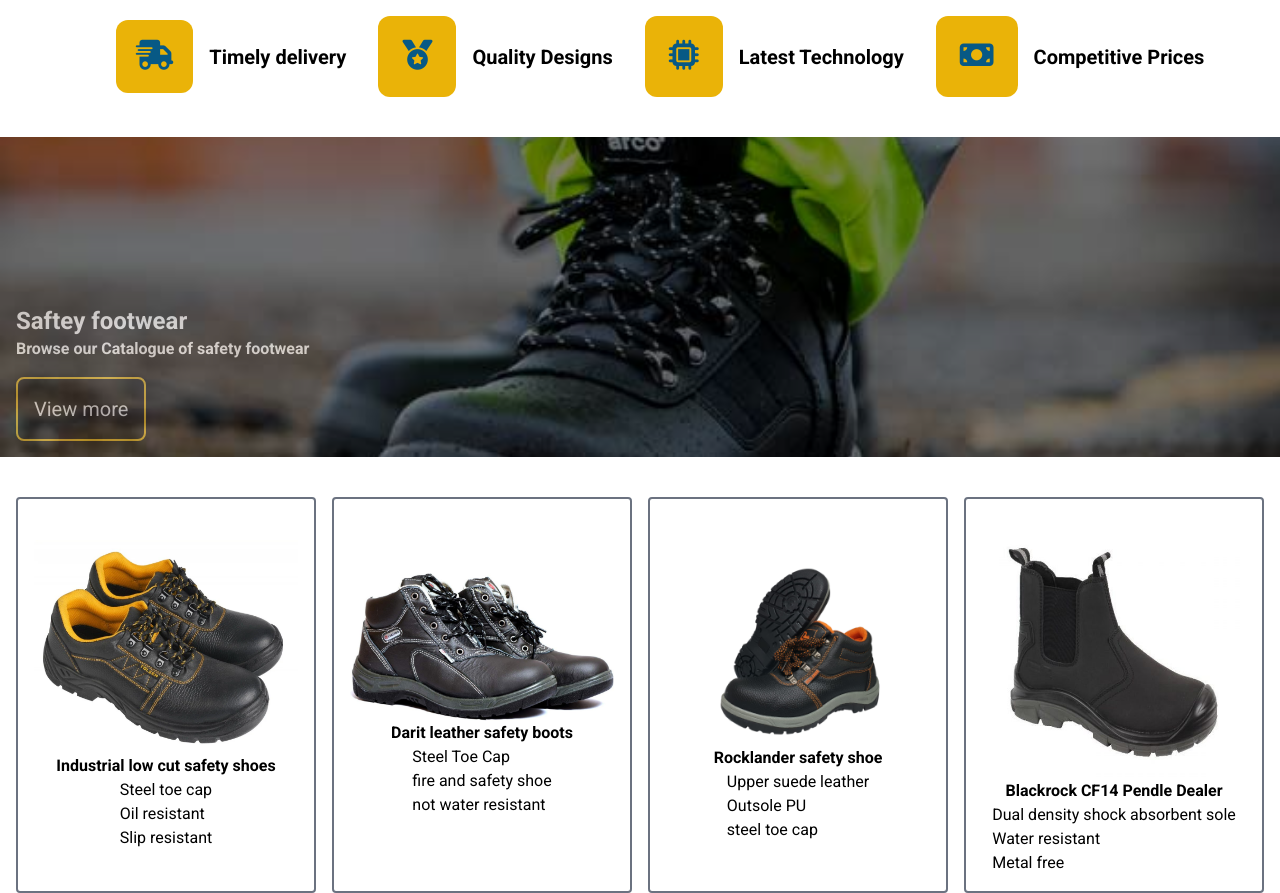
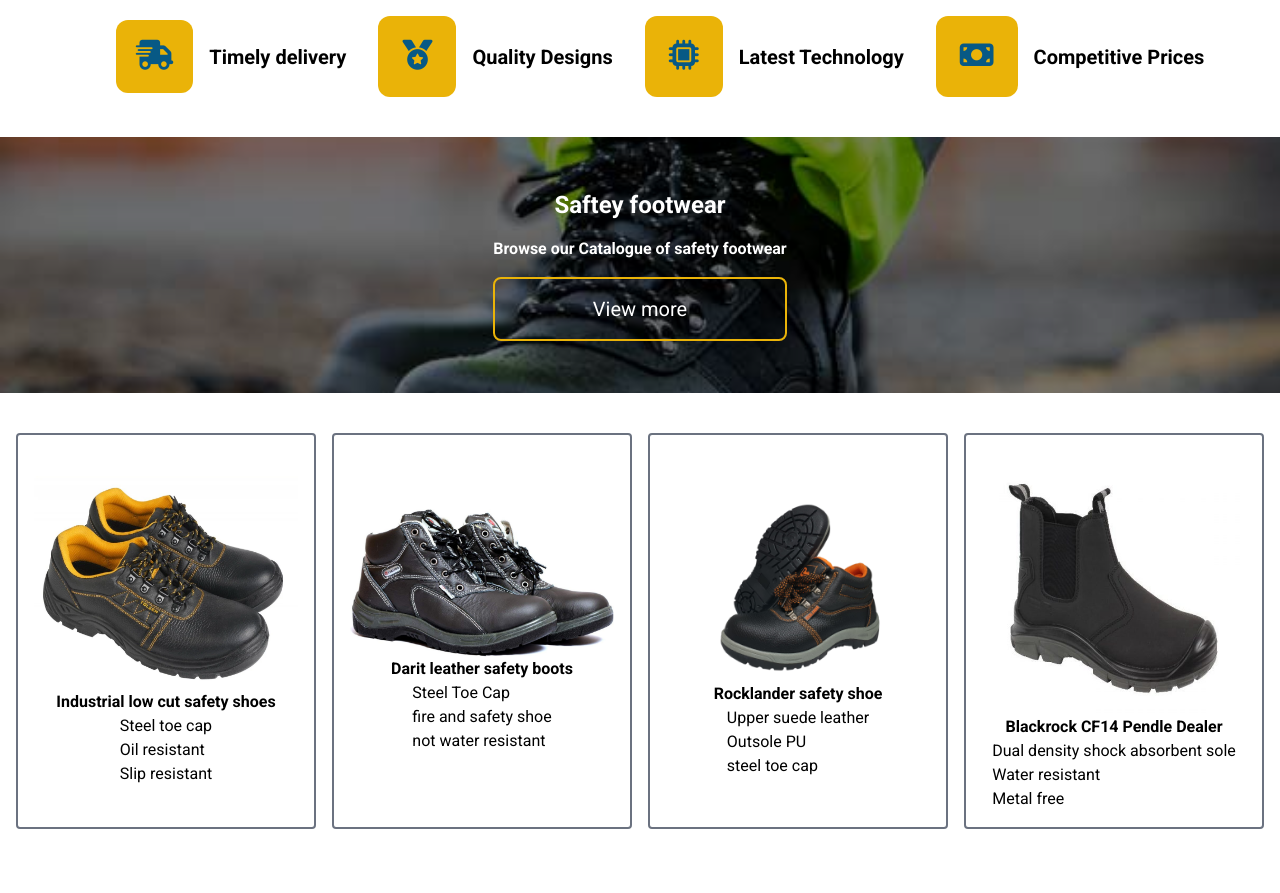
Before and after one commit to Risetech4drew/MPB.com, a website: page index.html in a window 1280 px wide. Shown: the part 600-1493 px from the top of the page. After the commit the page ends 1429 px from the top, so only its background shows below. Drawn offline with Linux system fonts and the light colour scheme.

Commit message:
fixed z-index issue with z-index in footwear-cta

```diff
--- a/index.html
+++ b/index.html
@@ -163,7 +163,7 @@
       class="overlay fixed inset-0 bg-black opacity-0 invisible transition-opacity duration-300 ease-in-out z-30"
     ></span>
     <section
-      class="relative hero flex flex-col justify-start py-20 items-center h-[60vh]"
+      class="relative hero flex flex-col justify-center py-10 items-center h-[60vh]"
     >
       <div class="absolute inset-0 bg-black opacity-50 z-0"></div>
       <div class="lg:container mx-auto text-center w-[90%] z-10">
@@ -232,28 +232,24 @@
           </div>
         </div>
       </section>
-      <section>
-        <div class="lg:container mx-auto w-[90%]">
-          <div class="relative rounded">
-            <img
-              src="/assets/imgs/expert-advice-safety-footwear-resources-boot.jpg"
-              alt="a picture of safety and yellow reflective work wear"
-              class="w-full h-64 md:h-80 object-cover"
-            />
-            <div
-              class="absolute inset-0 bg-black opacity-50 flex flex-col items-start justify-end p-4"
+      <section
+        class="relative flex flex-col items-center justify-center footwear-cta h-64 md:h-75"
       >
-              <h2 class="text-white text-2xl font-bold">Saftey footwear</h2>
-              <p class="text-white font-semibold mb-4">
+        <div class="absolute inset-0 bg-black opacity-50 z-10"></div>
+        <div class="text-white text-center z-20">
+          <h2 class="text-2xl font-bold mb-4">Saftey footwear</h2>
+          <p class="font-semibold mb-4">
             Browse our Catalogue of safety footwear
           </p>
           <a
             href="#"
-                class="border-2 border-yellow-500 rounded-lg p-4 text-white text-xl"
+            class="border-2 border-yellow-500 rounded-lg p-4 text-white text-xl block"
             >View more</a
           >
         </div>
-          </div>
+      </section>
+      <section>
+        <div class="lg:container mx-auto w-[90%]">
           <div class="flex justify-center flex-wrap mt-10 gap-4">
             <div
               class="item-wrapper border-2 border-gray-500 flex flex-col items-center justify-center p-4 rounded"
--- a/styles.css
+++ b/styles.css
@@ -174,3 +174,22 @@ body {
 .item-wrapper {
   width: min(80%, 300px);
 }
+
+/* footwear section */
+.footwear-cta {
+  background-image: url("/assets/imgs/expert-advice-safety-footwear-resources-boot.jpg");
+  background-size: cover;
+  background-position: center;
+  background-repeat: no-repeat;
+}
+/* .footwear-cta::before {
+  position: absolute;
+  content: "";
+  top: 0;
+  left: 0;
+  width: 100%;
+  height: 100%;
+  background: black;
+  opacity: 0.5;
+  z-index: 1;
+} */
```
Also changed, not shown: output.css. Lines whose indentation alone changed are shown as unchanged.
